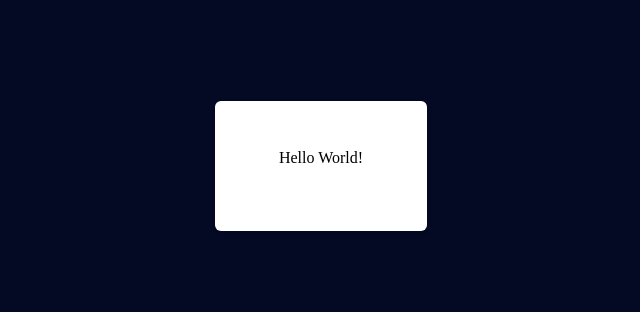
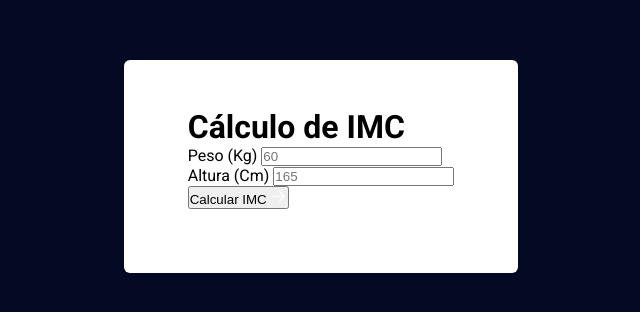
Before and after one commit to Wake1101/IMC-calculator, a plain HTML site: page index.html in a window 1280 px wide. Shown: the part 234-546 px from the top of the page, without its empty margins (319-959 px from the left). Drawn offline with Linux system fonts and the light colour scheme.

Commit message:
Card structure

```diff
--- a/index.html
+++ b/index.html
@@ -7,10 +7,33 @@
 
     <link rel="stylesheet" href="./style.css">
     <script src="./script.js" defer></script>
+
+    <link rel="preconnect" href="https://fonts.googleapis.com">
+    <link rel="preconnect" href="https://fonts.gstatic.com" crossorigin>
+    <link href="https://fonts.googleapis.com/css2?family=Roboto:ital,wght@0,100;0,300;0,400;0,500;0,700;0,900;1,100;1,300;1,400;1,500;1,700;1,900&display=swap" rel="stylesheet">
 </head>
 <body>
     <div class="container">
-        <main class="card">Hello World!</main>
+        <main class="card">
+            <form action="">
+                <h1 class="title">Cálculo de IMC</h1>
+
+                <div class="input-wrapper">
+                    <label for="wheight">Peso (Kg)</label>
+                    <input type="number" id="wheight" placeholder="60">
+                </div>
+
+                <div class="input-wrapper">
+                    <label for="height">Altura (Cm)</label>
+                    <input type="number" id="height" placeholder="165">
+                </div>
+
+                <button>
+                    Calcular IMC
+                    <img src="./assets/arrow-up-right.svg" alt="Imagem de uma seta apontando para a dirita">
+                </button>
+            </form>
+        </main>
     </div>
 </body>
 </html>
--- a/style.css
+++ b/style.css
@@ -8,12 +8,22 @@
 
 :root{
     font-size: 62.5%;
-    --dark-blue-: #040924;
+    --bg-main-: #040924;
+    --tt-heaading: #0C3440;
+    --tt-label: #00453A;
+    --tt-input: #212529;
+    --ot-input: #02799D;
+    --tt-placeholder: rgba(73, 80, 87, 0.5);
+    --tt-button: white;
+    --bg-button: rgba(2, 121, 157, 1);
+    --bg-error: rgba(240, 62, 62, 1);
+    --tt-error: white;
 }
 
 body{
     font-size: 1.6rem;
-    background-color: var(--dark-blue-);
+    background-color: var(--bg-main-);
+    font-family: 'Roboto', sans-serif;
 }
 
 .container{
```
Also changed, not shown: assets/arrow-up-right.svg (added).
